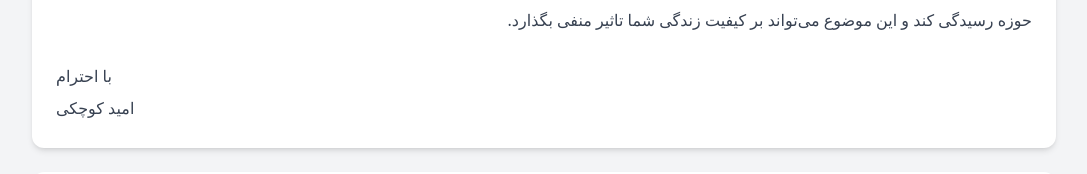
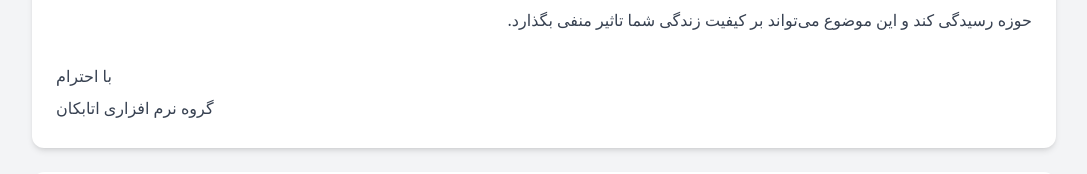
Before and after one commit to omidkoochaki/majles, a plain HTML site: page index.html in a window 1280 px wide. Shown: the part 516-690 px from the top of the page, without its empty margins (96-1183 px from the left). Drawn offline with nearby package versions, Linux system fonts and the light colour scheme.

Commit message:
atabakan

```diff
--- a/index.html
+++ b/index.html
@@ -48,7 +48,7 @@
       به این معنی است که نماینده‌ی شما نمی‌تواند به خوبی به مسائل آن حوزه رسیدگی کند و
       این موضوع می‌تواند بر کیفیت زندگی شما تاثیر منفی بگذارد.
     </p>
-    <p class="mt-6 text-left">با احترام<br>امید کوچکی</p>
+    <p class="mt-6 text-left">با احترام<br>گروه نرم افزاری اتابکان</p>
   </div>
 
 
```
